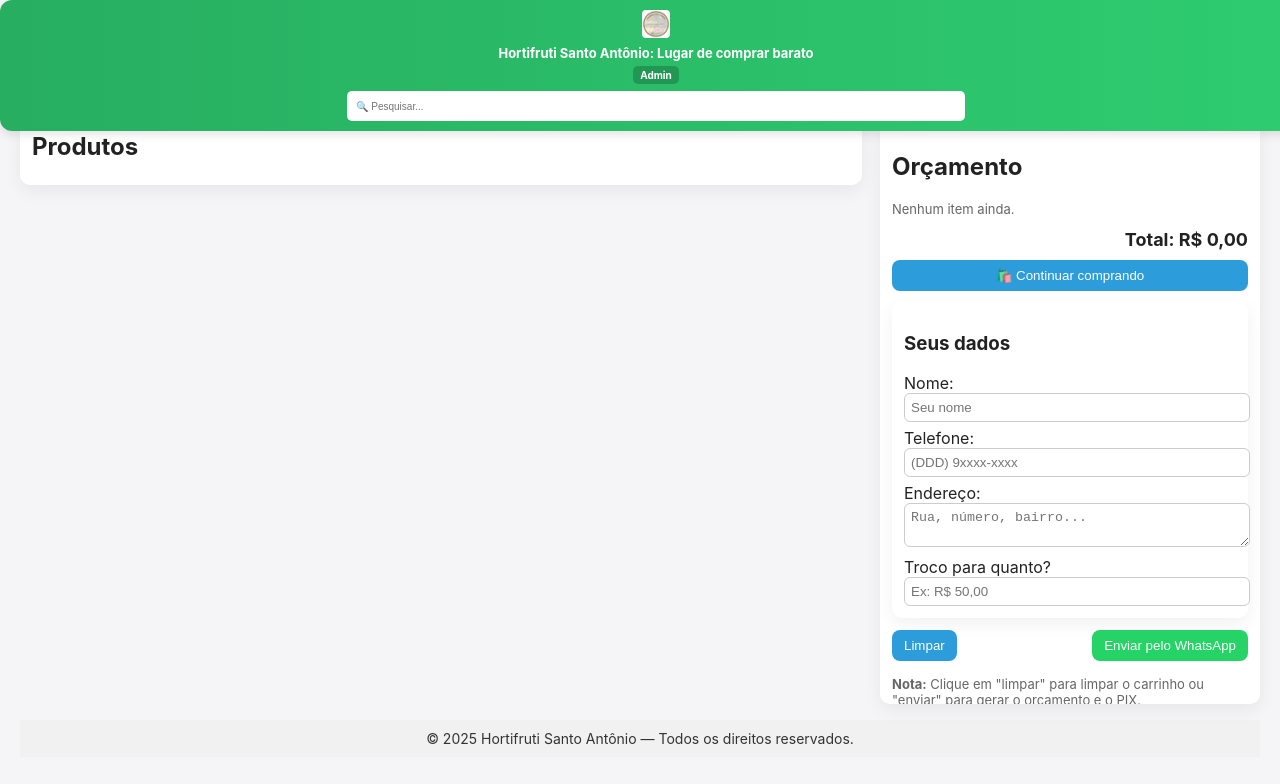
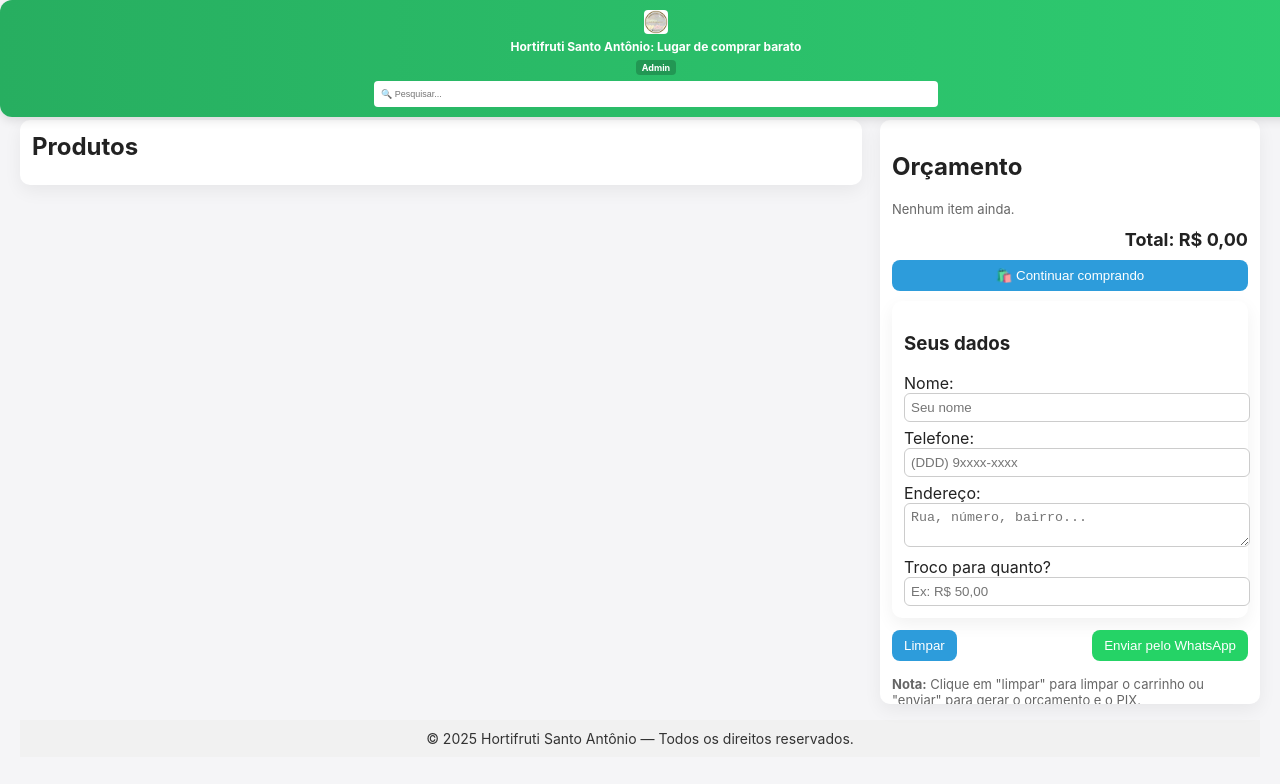
Before and after one commit to ditogithub/hortifruti-santo-antonio, a plain HTML site: page index.html in a window 1280 px wide. Drawn offline with Linux system fonts and the light colour scheme; no server answers.

Commit message:
novas atualizações 23

```diff
--- a/index.html
+++ b/index.html
@@ -201,29 +201,28 @@
   flex-wrap: wrap;
   text-align: center;
 ">
-  <!-- Logo -->
-<!-- Logo -->
+ <!-- Logo -->
 <img src="imagens/logo.jpeg" alt="Logo"
-  style="width: 28px; height: 28px; border-radius: 4px; object-fit: cover; margin-bottom: 2px;">
+  style="width: 24px; height: 24px; border-radius: 4px; object-fit: cover; margin-bottom: 1px;">
 
-<div style="flex: 1; min-width: 160px; text-align: center;">
-  <h1 style="margin: 0; font-size: 13px; line-height: 1.1;">
+<div style="flex: 1; min-width: 150px; text-align: center;">
+  <h1 style="margin: 0; font-size: 12px; line-height: 1;">
     Hortifruti Santo Antônio: Lugar de comprar barato
   </h1>
 </div>
 
 <!-- Botão Painel Admin -->
-<div style="margin-top: 3px;">
+<div style="margin-top: 2px;">
   <a href="#" id="adminLink"
-    style="color: #fff; font-weight: bold; background: rgba(0,0,0,0.2); padding: 3px 7px; border-radius: 5px; text-decoration: none; font-size: 10px;">
+    style="color: #fff; font-weight: bold; background: rgba(0,0,0,0.2); padding: 2px 6px; border-radius: 4px; text-decoration: none; font-size: 9px;">
     Admin
   </a>
 </div>
 
 <!-- Campo de pesquisa movido -->
-<div id="searchContainer" style="width:100%; display:flex; justify-content:center; margin-top:5px;">
+<div id="searchContainer" style="width:100%; display:flex; justify-content:center; margin-top:3px;">
   <input type="text" id="searchInput" placeholder="🔍 Pesquisar..."
-    style="width:60%; max-width:600px; padding:4px 8px; border-radius:5px; border:1px solid rgba(255,255,255,0.4); background:white; color:black; font-size:10px; height:20px;">
+    style="width:58%; max-width:550px; padding:3px 6px; border-radius:4px; border:1px solid rgba(255,255,255,0.4); background:white; color:black; font-size:9px; height:18px;">
 </div>
 
 
```
